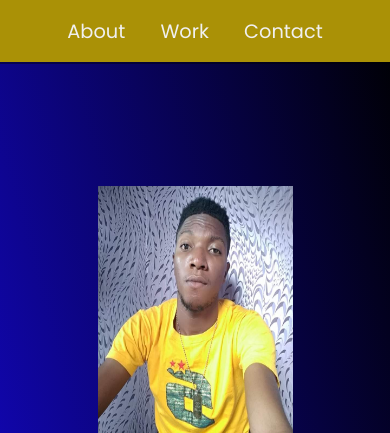
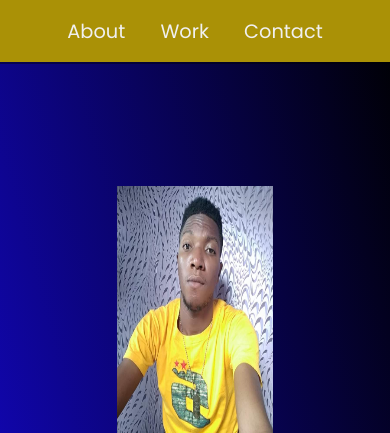
Before and after one commit to genartz/MyPortfolio, a plain HTML site: page index.html in a window 390 px wide. Shown: the top 433 px of the page. Drawn offline with Linux system fonts and the light colour scheme.

Commit message:
Update Prof.css

```diff
--- a/Prof.css
+++ b/Prof.css
@@ -153,9 +153,9 @@
     margin: 0 auto;
   }
 
-@media (max-width: 28.75em) {
+@media (max-width: 50.75em) {
   #image {
-    max-width: 50%;
+    max-width: 40%;
     height: 250px;
   }
   }
```
